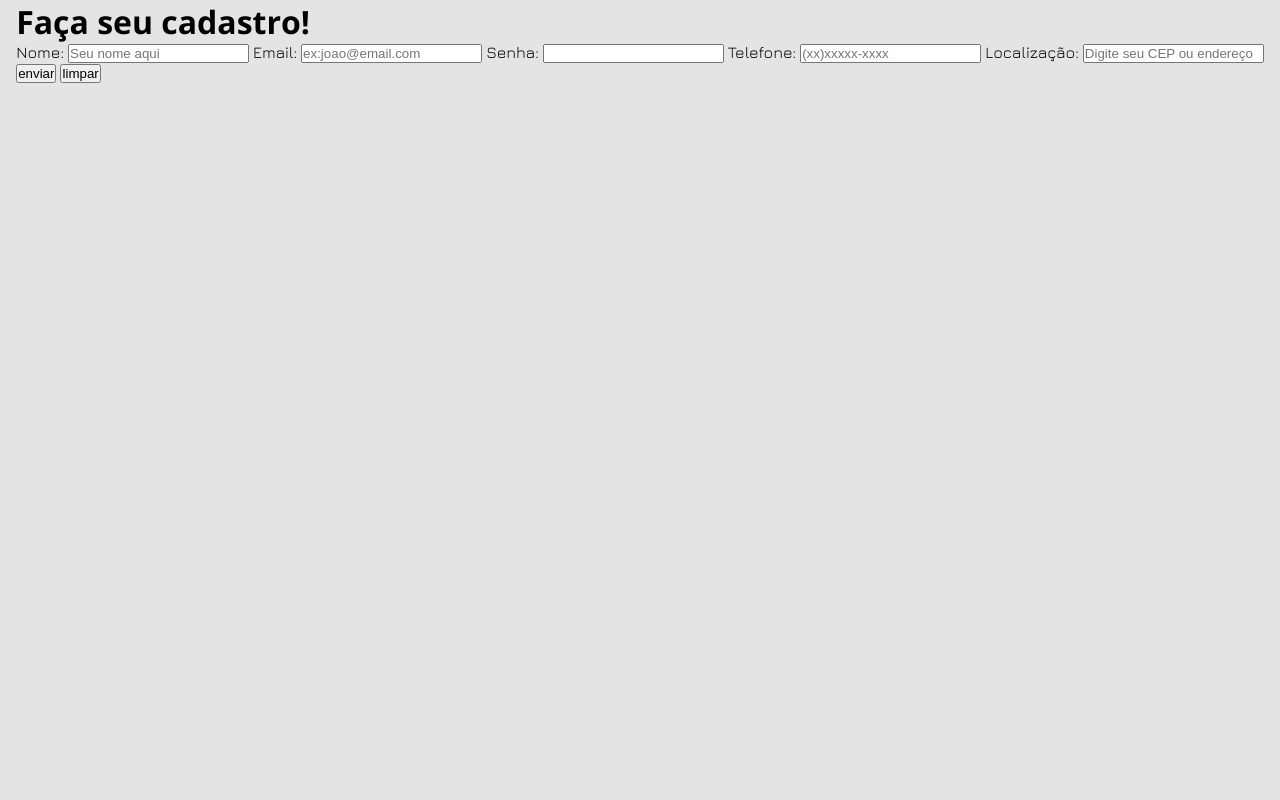
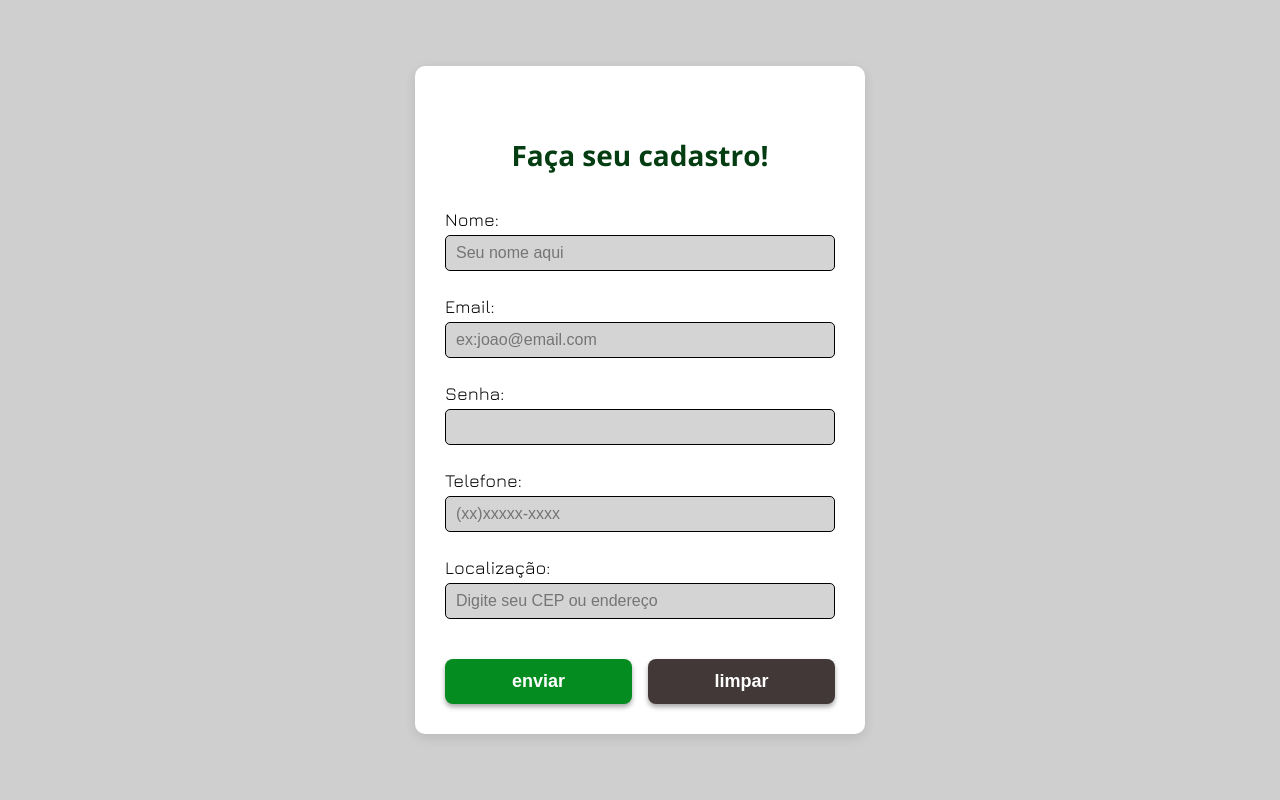
Before and after one commit to Iron-de-Oliveira/Seminario_de_-integracao, a Flask app: page /cadastro.html in a window 1280 px wide. Run offline with Flask 3, Linux system fonts and the light colour scheme.

Commit message:
adicionado novo css ao cadastro

```diff
--- a/app.py
+++ b/app.py
@@ -7,6 +7,7 @@ from routes.auth import auth_bp
 from models.user import Usuario
 from flask_cors import CORS
 from database.cenexao import conectar
+
 
 
 app = Flask (__name__)
--- a/database/cenexao.py
+++ b/database/cenexao.py
@@ -4,7 +4,7 @@ def conectar():
     return pymysql.connect(
         host='localhost',
         user='root',
-        password='adimin',
+        password='admin',
         database='tech_solidariobd',
         cursorclass=pymysql.cursors.DictCursor
     )
--- a/static/css/cadastro.css
+++ b/static/css/cadastro.css
@@ -1,243 +1,107 @@
-*{
+* {
     margin: 0;
     padding: 0;
-    box-sizing: 0;
+    box-sizing: border-box;
 }
 
-  /*  */ /*  */
- /* classes */
-/*  */ /*  */
-
-/* fonts google class */
-.jura {
-  font-family: "Jura", sans-serif;
+/* Tipografias */
+.open-sans {
+    font-family: "Open Sans", sans-serif;
+    color: #043d11;
+    font-weight: bold;
+    margin-top: 40px;
+    text-align: center;
 }
 
-.open-sans{
-    font-family: "Open sans", sans-serif;
+.jura {
+    font-family: "Jura", sans-serif;
 }
 
-.menu{
-    font-size: 35px;
-}
-
-.distanica-pequisar{
-    position: relative;
-    font-size: 25px;
-    margin-top: 5px;
-
-}
-
-/* cores letras class */
-.cor1{
-    color:00DDFF;
-}
-
-.cor2{
-    color:FF454E;
-}
-
-/*icones */
-
-.menu{
-    height: 35px;
-    width: 35px;
-}
-
-  /*  */ /*  */
- /* classes */
-/*  */ /*  */
-
-div[id="display"]{
-    display: flex;
-    align-items: center;
-    flex-direction: column;
-    min-width: 412px;
-    width: 95%;
-    min-height: 902px;
-    margin: 10 0 10 0;
-    background:linear-gradient(rgb(46, 178, 45), rgb(60, 230, 60));
-}
-
-body{
-    display: flex;
-    justify-content: center;
-    background-color: rgb(228, 228, 228);
-}
-
-
-/* estilização do main */
-main{
-    display: flex;
-    flex-wrap: wrap;
-
-    align-items: center;
-    justify-content: center;
-    background-color: white;
-
-    margin: 7 0 0 0;
-    box-shadow: 0px 4px 4px rgba(0, 0, 0, 0.25);
-
-    min-width: 370px;
-    width: 95%;
-    max-height: 129px;
-}
-
-main div[id="logo"]{
+/* Layout geral */
+body {
     display: flex;
     justify-content: center;
     align-items: center;
+    min-height: 100vh;
+    background-color: rgb(207, 207, 207);
 }
 
-main div[id="nav"]{
+/* Container principal */
+#pai {
     display: flex;
-    justify-content: center;
-    gap:9px;
+    flex-direction: column;
+    align-items: center;
+    width: 90%;
+    max-width: 450px;
+    padding: 30px;
+    background-color: white;
+    border-radius: 10px;
+    box-shadow: 0 4px 12px rgba(0,0,0,0.1);
 }
 
-
-main div[id="fantasma"]{
-    display: flex;
-    width: 293px;
-    height: 35px;
-    border-radius: 20px;
-    border: solid black 1px;
-    padding: 0 0 0 5px;
+/* Título */
+h1 {
+    font-size: 28px;
+    margin-bottom: 20px;
 }
 
-main input[id="campo-pesquisa"]{
-    width: 293px;
-    height: 35px;
-    border-radius: 20px;
-    padding: 0 0 0 5px;
-    outline: none;
-    border: 0;
+/* Formulário */
+form {
+    width: 100%;
 }
-main img[id="menu"]:hover{
+
+/* Labels */
+label {
+    display: block;
+    margin-top: 15px;
+    margin-bottom: 5px;
+    font-size: 18px;
+}
+
+/* Inputs */
+input[type="text"],
+input[type="email"],
+input[type="password"],
+input[type="tel"] {
+    width: 100%;
+    padding: 8px 10px;
+    font-size: 16px;
+    border: 1px solid black;
+    border-radius: 5px;
+    background-color: #d4d4d4;
+    margin-bottom: 10px;
+}
+
+/* Botões */
+#botoes {
+    display: flex;
+    justify-content: space-between;
+    margin-top: 30px;
+}
+
+input[type="submit"],
+input[type="reset"] {
+    width: 48%;
+    padding: 12px 0;
+    font-size: 18px;
+    font-weight: bold;
+    color: white;
+    border: none;
+    border-radius: 8px;
+    box-shadow: 0px 3px 5px rgb(168, 167, 167);
+    transition: transform 0.2s ease;
     cursor: pointer;
 }
 
-main img{
-    text-align: center;
-    width: 300px;
-    height: 67px;
+input[type="submit"] {
+    background-color: #048c21;
 }
 
-/* estilização do nav */
-nav{
-    display: flex;
-    flex-wrap: wrap;
-    justify-content: center;
-    align-items: center;
-    gap: clamp(2vh, 3vh, 10vh);
-
-    min-width: 370px;
-    width: 95%;
-    max-height: 30%;
-
-    background-color: white;
-    box-shadow: 0px 4px 4px rgba(0, 0, 0, 0.25);
-
-    margin: 12 5 0 5;
+input[type="reset"] {
+    background-color: #433838;
 }
 
-nav input{
-    height: 70px;
-    min-width: 75px;
-    width: 120px;
-    border-radius: 12px;
-    border: solid black 1px;
-    background: 0;
-    font-size: 17px;
+input[type="submit"]:hover,
+input[type="reset"]:hover {
+    transform: scale(1.05);
 }
-
-nav input:hover{
-    cursor: pointer;
-}
-
-nav div[id="botao_user"]{
-    display: flex;
-    justify-content: center;
-    align-items: center;
-    height: 70;
-    width: 75;
-    border: solid black 1px;
-    border-radius: 12px;
-    background: 0;
-}
-
-nav div[id="botao_user"]:hover{
-    cursor: pointer;
-}
-
-nav img{
-    height: 50px;
-    width: 50px;
-}
-
-.tm{
-    width: 300px;
-}
-
-
-/* estilização do section */
-section{
-    overflow: hidden;
-    display: flex;
-    text-align: center;
-    justify-content: center;
-    align-items: center;
-    gap: clamp(10px, 3vh, 50px);
-
-    font-size: 20px;
-    text-shadow: 0px 1px 2px rgba(0, 0, 0, 0.5);
-
-    min-width: 370px;
-    width:95%;
-    height: 255px;
-    background-color: white;
-    box-shadow: 0px 4px 4px rgba(0, 0, 0, 0.25);
-    margin: 14 0 0 0;
-}
-
-section img[id="mulher1"]{
-    width: 202px;
-    height: 255px;
-
-}
-section img[id="mulher2"]{
-    width: 252px;
-    height: 255px;
-}
-
- /*                                      */
- /*  estilização da exibição dos produtos*/
- /*                                      */
-.bloco{
-    width: 250px;
-    height: 250px;
-    background-color: rgb(182, 182, 182);
-    display: flex;
-    justify-content: center;
-    align-items: center;
-}
-
- thead{
-    background-color: rgb(206, 206, 206);
-}
-
-thead div{
-    width: 216px;
-    height: 224px;
-    background-color: white;
-}
-
- tbody{
-    background-color: white;
- }
-
- tbody div{
-    width: 250px;
-    height: 50px;
-    background-color: white;
- }
--- a/templates/cadastro.html
+++ b/templates/cadastro.html
@@ -10,7 +10,7 @@
 
     <link href="https://cdn.jsdelivr.net/npm/bootstrap@5.3.5/dist/css/bootstrap.min.css" integrity="sha384-SgOJa3DmI69IUzQ2PVdRZhwQ+dy64/BUtbMJw1MZ8t5HZApcHrRKUc4W0kG879m7" crossorigin="anonymous">
     <link rel="stylesheet" href="{{ url_for('static', filename='css/cadastro.css') }}">
-
+      <link rel="stylesheet" href="/static/css/cadastro.css">
 </head>
 <body>
     <div id="pai">
```
